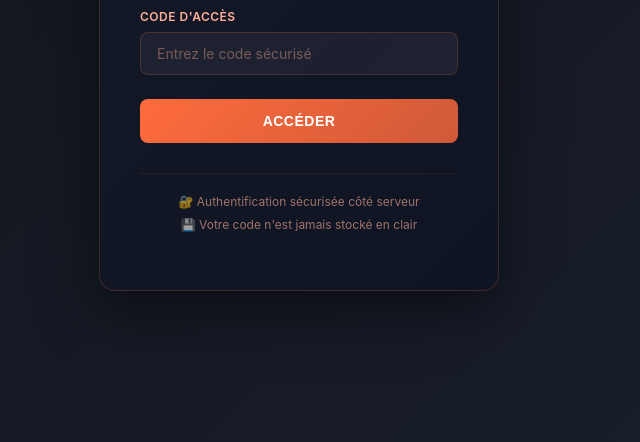
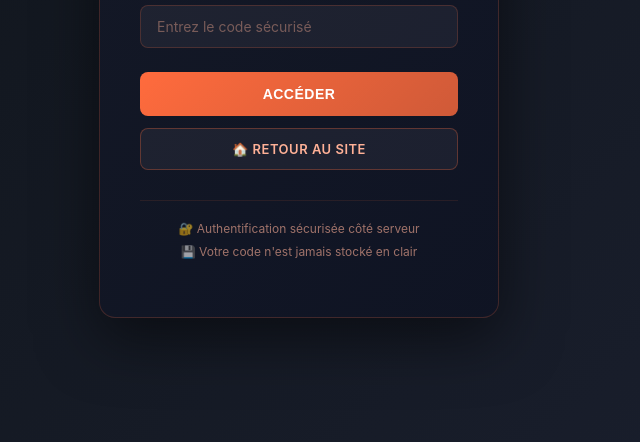
Before and after one commit to Hfogf/l1-, a website: page admin-login-v2.html in a window 1280 px wide. Shown: the part 358-800 px from the top of the page, without its empty margins (341-981 px from the left). Drawn offline with Linux system fonts and the light colour scheme.

Commit message:
Add files via upload

```diff
--- a/admin-login-v2.html
+++ b/admin-login-v2.html
@@ -187,6 +187,31 @@
             to { transform: rotate(360deg); }
         }
 
+        .back-btn {
+            width: 100%;
+            padding: 12px;
+            background: rgba(255, 255, 255, 0.05);
+            border: 1.5px solid rgba(255, 107, 61, 0.3);
+            color: #ffb197;
+            font-size: 13px;
+            font-weight: 600;
+            border-radius: 8px;
+            cursor: pointer;
+            transition: all 0.3s;
+            letter-spacing: 0.5px;
+            text-transform: uppercase;
+            margin-top: 12px;
+            text-decoration: none;
+            display: block;
+            text-align: center;
+        }
+
+        .back-btn:hover {
+            background: rgba(255, 107, 61, 0.1);
+            border-color: rgba(255, 107, 61, 0.5);
+            transform: translateY(-1px);
+        }
+
         .info-section {
             margin-top: 30px;
             padding-top: 20px;
@@ -228,6 +253,10 @@
             <button type="submit" class="submit-btn" id="submitBtn">
                 ACCÉDER
             </button>
+
+            <a href="start.html" class="back-btn">
+                🏠 RETOUR AU SITE
+            </a>
 
             <div class="loading-spinner" id="loadingSpinner">
                 <div class="spinner"></div>
```
Also changed, not shown: admin-dashboard-fixed.html (+15 -0 lines).
